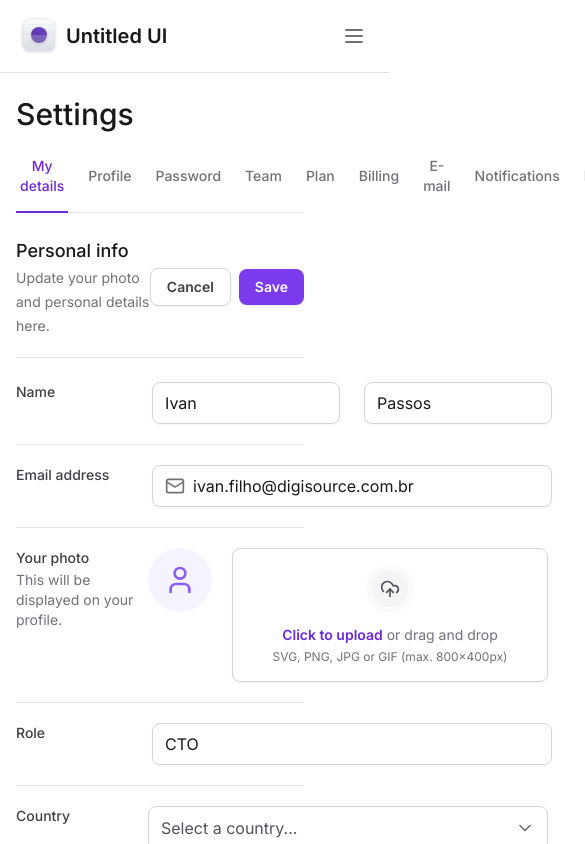
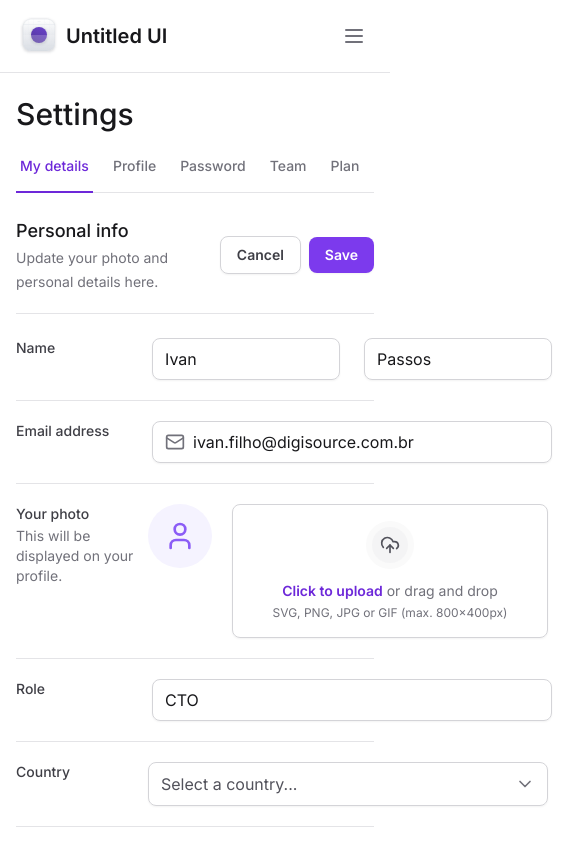
Before and after one commit to ivanrpassos/masterizando-o-tailwind, a Next.js app: page / in a window 390 px wide. Shown: the top 844 px of the page, 585 px wide, since content can reach past the window. Built offline with nearby package versions, Linux system fonts and the light colour scheme.

Commit message:
Aula 33 - Responsividade das abas

```diff
--- a/app/components/SettingsTabs/TabItem.tsx
+++ b/app/components/SettingsTabs/TabItem.tsx
@@ -19,7 +19,7 @@
       value={value}
       className="group relative px-1 pb-4 text-sm font-medium text-zinc-500 outline-none hover:text-violet-700 data-[state=active]:text-violet-700"
     >
-      <span className="rounded group-focus-visible:ring-2 group-focus-visible:ring-violet-400 group-focus-visible:ring-offset-4">
+      <span className="whitespace-nowrap rounded group-focus-visible:ring-2 group-focus-visible:ring-violet-400 group-focus-visible:ring-offset-4">
         {title}
       </span>
 
--- a/app/components/SettingsTabs/index.tsx
+++ b/app/components/SettingsTabs/index.tsx
@@ -1,5 +1,6 @@
 'use client'
 
+import * as ScrollArea from '@radix-ui/react-scroll-area'
 import * as Tabs from '@radix-ui/react-tabs'
 import { TabItem } from './TabItem'
 
@@ -10,6 +11,8 @@
 
   return (
     <Tabs.Root value={currentTab} onValueChange={setCurentTab}>
+      <ScrollArea.Root className="w-full" type="scroll">
+        <ScrollArea.Viewport className="w-full overflow-x-scroll">
           <Tabs.List className="mt-6 flex w-full items-center gap-4 border-b border-zinc-200">
             <TabItem
               value="tab1"
@@ -26,8 +29,16 @@
               title="Password"
               isSelected={currentTab === 'tab3'}
             />
-        <TabItem value="tab4" title="Team" isSelected={currentTab === 'tab4'} />
-        <TabItem value="tab5" title="Plan" isSelected={currentTab === 'tab5'} />
+            <TabItem
+              value="tab4"
+              title="Team"
+              isSelected={currentTab === 'tab4'}
+            />
+            <TabItem
+              value="tab5"
+              title="Plan"
+              isSelected={currentTab === 'tab5'}
+            />
             <TabItem
               value="tab6"
               title="Billing"
@@ -54,6 +65,15 @@
               isSelected={currentTab === 'tab10'}
             />
           </Tabs.List>
+        </ScrollArea.Viewport>
+
+        <ScrollArea.Scrollbar
+          className="flex h-0.5 translate-y-1.5 touch-none select-none flex-col bg-zinc-100"
+          orientation="horizontal"
+        >
+          <ScrollArea.Thumb className="relative flex-1 rounded-lg bg-zinc-300" />
+        </ScrollArea.Scrollbar>
+      </ScrollArea.Root>
     </Tabs.Root>
   )
 }
--- a/app/layout.tsx
+++ b/app/layout.tsx
@@ -6,8 +6,8 @@
 const inter = Inter({ subsets: ['latin'] })
 
 export const metadata: Metadata = {
-  title: 'Create Next App',
-  description: 'Generated by create next app',
+  title: 'Masterizando o Tailwind',
+  description: '',
 }
 
 export default function RootLayout({
@@ -18,9 +18,9 @@
   return (
     <html lang="pt-BR" className="antialiased">
       <body className={inter.className}>
-        <div className="grid min-h-screen grid-cols-app">
+        <div className=" min-h-screen lg:grid lg:grid-cols-app">
           <SideBar />
-          <main className="px-4 pb-12 pt-24 lg:col-start-2 lg:px-4 lg:pb-12 lg:pt-8">
+          <main className="max-w-[100vw] px-4 pb-12 pt-24 lg:col-start-2 lg:px-4 lg:pb-12 lg:pt-8">
             {children}
           </main>
         </div>
--- a/package.json
+++ b/package.json
@@ -11,6 +11,7 @@
   "dependencies": {
     "@formkit/auto-animate": "^0.8.0",
     "@radix-ui/react-collapsible": "^1.0.3",
+    "@radix-ui/react-scroll-area": "^1.0.5",
     "@radix-ui/react-select": "^2.0.0",
     "@radix-ui/react-tabs": "^1.0.4",
     "@types/node": "20.6.0",
```
Also changed, not shown: 1 other file (tests, documents, lock files or other folders). Lines whose indentation alone changed are shown as unchanged.
